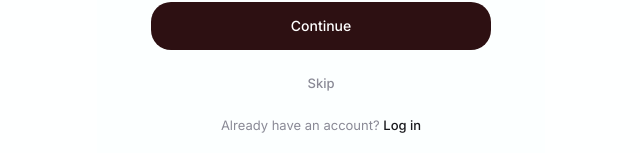
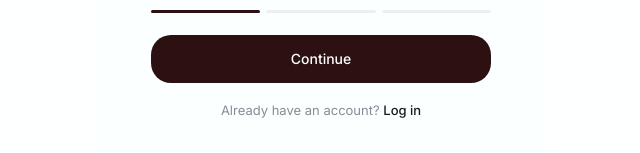
Before and after one commit to ka-bell/haguv2, a Next.js app: page /onboarding in a window 1280 px wide. Shown: the part 645-798 px from the top of the page, without its empty margins (319-959 px from the left). Built offline with nearby package versions, Linux system fonts and the light colour scheme.

Commit message:
Remove Skip action from HAGEE onboarding intro.
Users should continue through the intro step rather than bypassing it with a secondary skip link.

Co-authored-by: Cursor <cursoragent@cursor.com>

```diff
--- a/app/onboarding/page.tsx
+++ b/app/onboarding/page.tsx
@@ -133,8 +133,6 @@ export default function HageeOnboardingPage() {
     completeOnboarding("HAGEE")
     router.push(ROUTES.home)
   }
-
-  const handleSkipIntro = () => setStep(2)
 
   const progressSegments = (() => {
     if (step === 1) return { active: 1, total: 3 }
@@ -341,7 +339,6 @@ export default function HageeOnboardingPage() {
     return (
       <HageeFlowScreen
         progressSegments={progressSegments}
-        secondaryAction={{ label: "Skip", onClick: handleSkipIntro }}
         ctaLabel={ctaLabel}
         onCta={handleContinue}
         ctaDisabled={!isPrototypeMode() && !canContinue}
```
